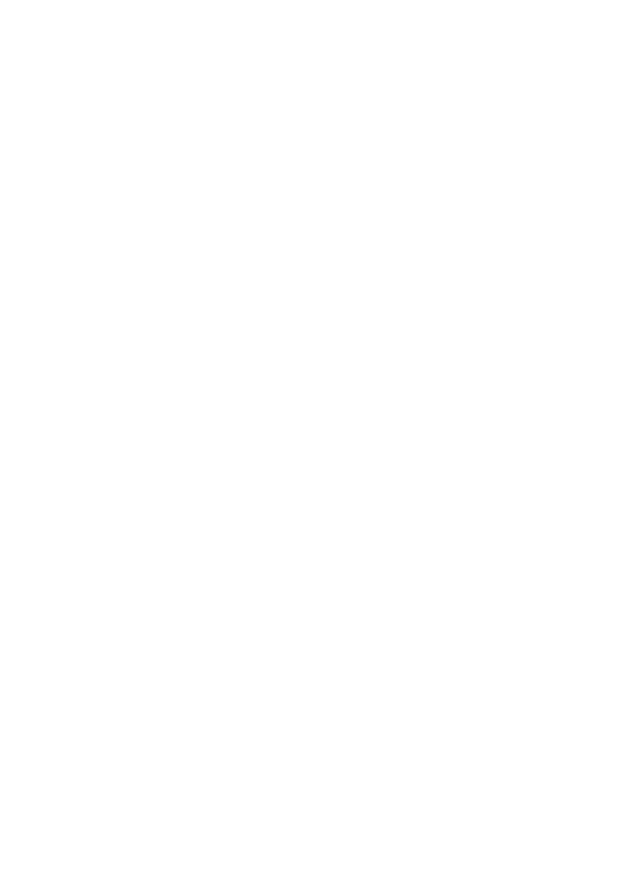
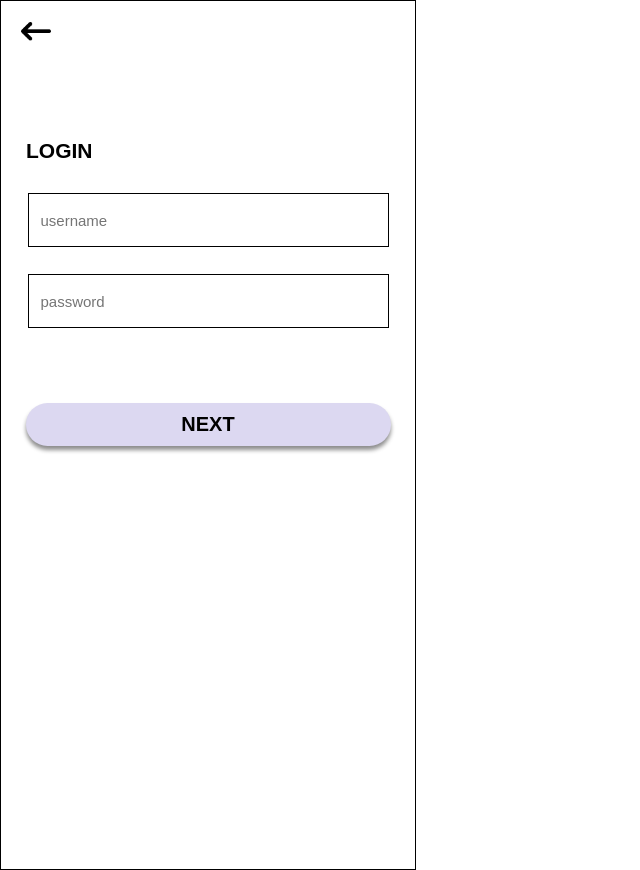
Before and after one commit to Evelyn-ZYW/Pluto-Frontend, a React (Create React App) app: page /Login in a window 1280 px wide. Shown: the whole page, without its empty margins (0-640 px from the left). Before the commit the page ends 800 px from the top, so only its background shows below. Built offline with nearby package versions, Linux system fonts and the light colour scheme.

Commit message:
login, register, tutorial, home page routing

```diff
--- a/src/App.js
+++ b/src/App.js
@@ -1,5 +1,8 @@
 import './App.scss';
-import Main from 'pages/main';
+import FirstScreen from 'pages/FirstScreen';
+import Login from 'pages/Login';
+import Register from 'pages/Register';
+import TutorialPage from 'pages/Tutorial';
 
 import {
   BrowserRouter as Router,
@@ -15,7 +18,16 @@
       <div className="App">
         <Switch>
           <Route exact path='/'>
-            <Main />
+            <FirstScreen />
+          </Route>
+          <Route exact path='/Login'>
+            <Login />
+          </Route>
+          <Route exact path='/Register'>
+            <Register />
+          </Route>
+          <Route exact path='/Tutorial'>
+            <TutorialPage />
           </Route>
         </Switch>
       </div>
--- a/src/comps/Popup/index.js
+++ b/src/comps/Popup/index.js
@@ -30,7 +30,7 @@
     }
 `;
 
-const Popup = () => {
+const Popup = ({onClick}) => {
 
     const dO = {
         loop: false,
@@ -55,6 +55,7 @@
             text="GET STARTED"
             minwidth={"205px"}
             minheight={"52px"}
+            onClick={onClick}
         />
     </Container>
 }
--- a/src/pages/FirstScreen/index.js
+++ b/src/pages/FirstScreen/index.js
@@ -2,6 +2,7 @@
 import styled from 'styled-components';
 import Button from '../../comps/Button';
 import Pluto from '../../assets/Logo.png';
+import {useHistory} from 'react-router-dom';
 
 const Container = styled.div`
 width: 414px;
@@ -28,13 +29,24 @@
 `;
 
 const FirstScreen = () => {
+
+    const history = useHistory();
+
+    const clickLogin = () => {
+        history.push('/Login')
+    }
+
+    const clickRegister = () => {
+        history.push('/Register')
+    }
+
     return <Container>
         <LogoCont>
             <Logo src={Pluto}></Logo>
         </LogoCont>
         <ButtonCont>
-            <Button text="LOGIN" maxheight="52px" minwidth="205px" bgcolor="#DCD8F1" radius="40px" border="none" />
-            <Button text="REGISTER" maxheight="52px" minwidth="205px" bgcolor="#C4C4C4" radius="40px" border="none"/>
+            <Button onClick={clickLogin} text="LOGIN" maxheight="52px" minwidth="205px" bgcolor="#DCD8F1" radius="40px" border="none" />
+            <Button onClick={clickRegister} text="REGISTER" maxheight="52px" minwidth="205px" bgcolor="#C4C4C4" radius="40px" border="none"/>
         </ButtonCont>
     </Container>
 }
--- a/src/pages/Login/index.js
+++ b/src/pages/Login/index.js
@@ -4,6 +4,7 @@
 import Button from '../../comps/Button';
 import InputElements from '../../comps/Input';
 import ArrowLeft from '../../assets/left_arrow.png';
+import {useHistory} from 'react-router-dom';
 
 const Container = styled.div`
 border: 1px solid black;
@@ -48,10 +49,15 @@
 
 const LoginPage = () => {
 
+    const history = useHistory();
+
+    const clickBack = () => {
+        history.push('/')
+    }
 
     return <Container>
         <BackCont>
-            <ImgButton src={ArrowLeft} maxwh="30px" />
+            <ImgButton onClick={clickBack} src={ArrowLeft} maxwh="30px" />
         </BackCont>
         <div id="text">
             LOGIN
--- a/src/pages/Register/index.js
+++ b/src/pages/Register/index.js
@@ -6,6 +6,7 @@
 import ArrowLeft from '../../assets/left_arrow.png';
 import PopUp from '../../comps/Popup';
 import axios from 'axios';
+import {useHistory} from 'react-router-dom';
 
 const Container = styled.div`
 border: 1px solid black;
@@ -82,17 +83,22 @@
 position: absolute;
 top: 0;
 left: 0;
-margin: 17.5px;
+
 `;
 
 const RegisterPage = () => {
 
+    const history = useHistory();
+
     const [open, setOpen] = useState(true);
     const [close, setClose] = useState(false);
 
+    const [name, setName] = useState("");
+    const [un, setUn] = useState("");
+    const [email, setEmail] = useState("");
     const [pass, setPass] = useState("");
     const [passconfirm, setPassconfirm] = useState("");
-    const [email, setEmail] = useState("");
+
     const [error, setError] = useState(null);
 
     const clickNext = async() => {
@@ -103,22 +109,35 @@
         } else if (!email.match(mailformat)){
             setError("email format is invalid")
         } else {
-            setOpen(!open);
-            setClose(!close);
+            // const resp = await axios.post("endpoint api", {name: name, un:un, email: email, password: pass});
+            // if(resp.data !== "error/whatever our message is"){
+                setOpen(!open);
+                setClose(!close);
+            // }
         }
     }
+
+    const clickBack = () => {
+        history.push('/')
+    }
+
+    const clickTutorial = () => {
+        history.push('/Tutorial')
+    }
+
+
 
 
     return <Container>
         <BackCont>
-            <ImgButton src={ArrowLeft} maxwh="30px" />
+            <ImgButton onClick={clickBack} src={ArrowLeft} maxwh="30px" />
         </BackCont>
         <div id="text">
             REGISTER
         </div>
         <InputCont>
-            <InputElements fontSize="15px" minwidth="345px" minheight="50px" placeholder="name" />
-            <InputElements fontSize="15px" minwidth="345px" minheight="50px"  placeholder="username" />
+            <InputElements onChange={(e)=>setName(e.target.value)}  fontSize="15px" minwidth="345px" minheight="50px" placeholder="name" />
+            <InputElements onChange={(e)=>setUn(e.target.value)}  fontSize="15px" minwidth="345px" minheight="50px"  placeholder="username" />
             <InputElements onChange={(e)=>setEmail(e.target.value)}  fontSize="15px" minwidth="345px" minheight="50px"  placeholder="email"/>
             <InputElements onChange={(e)=>setPass(e.target.value)} fontSize="15px" minwidth="345px" minheight="50px"  placeholder="password" type="password"/>
             <InputElements onChange={(e)=>setPassconfirm(e.target.value)} fontSize="15px" minwidth="345px" minheight="50px"  placeholder="confirm password" type="password" />
@@ -133,7 +152,7 @@
         </ButtonCont>
         <div className={open ? "open" : null}>
                <Overlay >
-                 <PopUp />
+                 <PopUp onClick={clickTutorial} />
              </Overlay>
         </div>
     </Container>
```
